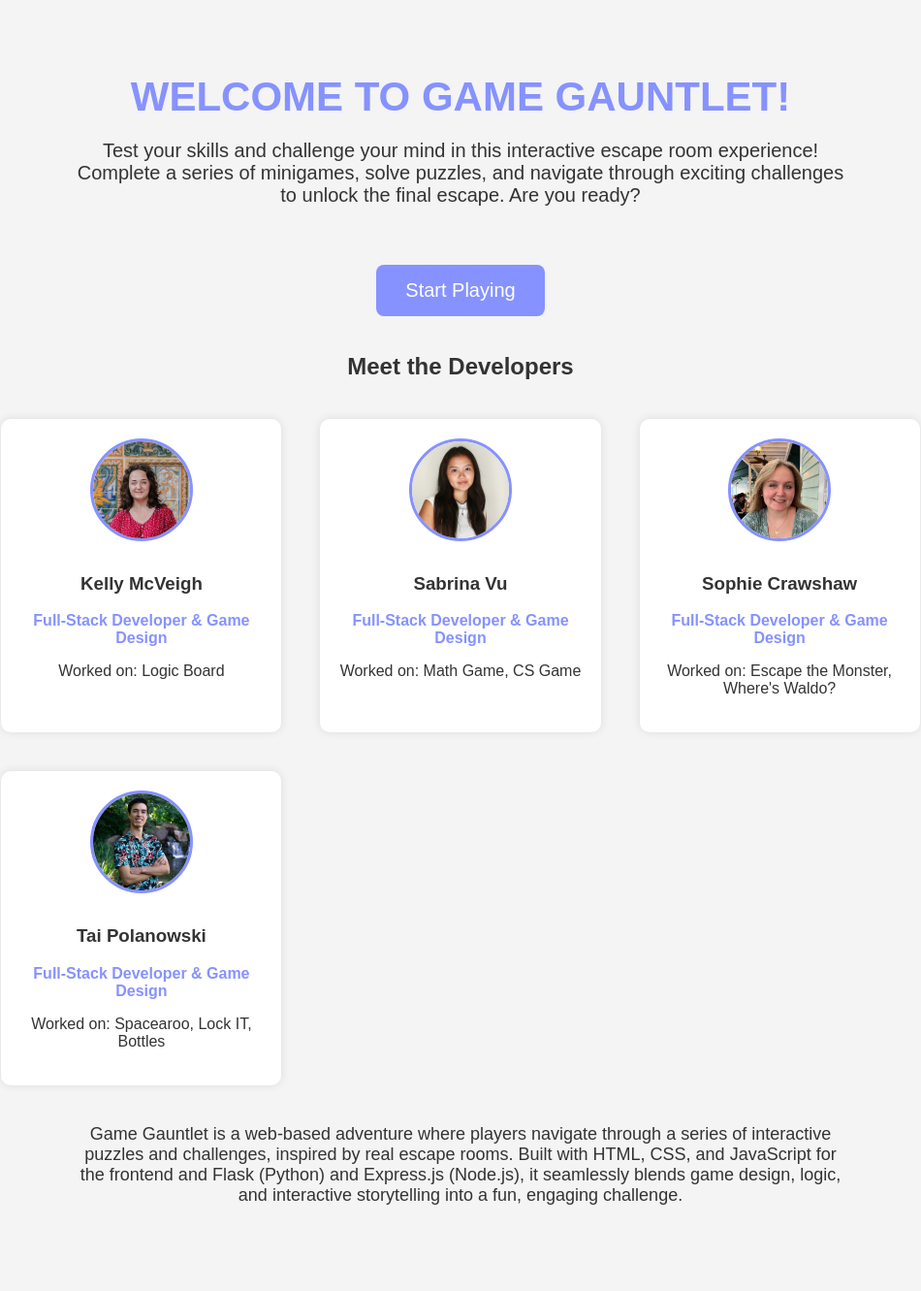
After one commit to twikia/Game-Gauntlet, a Flask app: page /about in a window 1280 px wide. The commit adds this page. Shown: the whole page at 97% size, without its empty margins (165-1115 px from the left). Run offline with Flask 3, Linux system fonts and the light colour scheme.

Commit message:
homepage and between

```diff
--- a/main.py
+++ b/main.py
@@ -66,6 +66,11 @@ def chase():
 def between():
     return render_template("between.html")
 
+@app.route("/about")
+def about():
+    return render_template("about.html")
+
+
 
 # Run the application if this script is executed directly
 if __name__ == "__main__":
--- /dev/null
+++ b/templates/about.html
@@ -0,0 +1,134 @@
+<!DOCTYPE html>
+<html lang="en">
+<head>
+    <meta charset="UTF-8">
+    <meta name="viewport" content="width=device-width, initial-scale=1.0">
+    <title>Escape Room Minigames</title>
+    <style>
+        body {
+            font-family: Arial, sans-serif;
+            background-color: #f4f4f4;
+            color: #333;
+            text-align: center;
+            padding: 40px;
+        }
+        .container {
+            max-width: 1200px;
+            margin: auto;
+        }
+        h1 {
+            font-size: 42px;
+            text-transform: uppercase;
+            color: #8692ff;
+            margin-bottom: 20px;
+        }
+        .intro {
+            font-size: 20px;
+            max-width: 800px;
+            margin: auto;
+            margin-bottom: 40px;
+        }
+        .start-button {
+            background-color: #8692ff;
+            color: white;
+            font-size: 20px;
+            padding: 15px 30px;
+            border: none;
+            border-radius: 8px;
+            cursor: pointer;
+            transition: 0.3s;
+            margin-top: 20px;
+        }
+        .start-button:hover {
+            background-color: #6b78e5;
+        }
+        .team-container {
+            display: grid;
+            grid-template-columns: repeat(auto-fit, minmax(220px, 1fr));
+            gap: 40px;
+            max-width: 100%;
+            padding: 0 10%;
+            margin-top: 40px;
+        }
+        .team-member {
+            background: #ffffff;
+            padding: 20px;
+            border-radius: 10px;
+            text-align: center;
+            box-shadow: 0 0 10px rgba(0, 0, 0, 0.1);
+        }
+        .team-member img {
+            width: 100px;
+            height: 100px;
+            border-radius: 50%;
+            margin-bottom: 10px;
+            border: 3px solid #8692ff;
+        }
+        .job-title {
+            color: #8692ff;
+            font-weight: bold;
+        }
+        .project-description {
+            max-width: 800px;
+            margin: 40px auto;
+            text-align: center;
+            font-size: 18px;
+        }
+    </style>
+</head>
+<body>
+    <div class="container">
+        <h1>Welcome to Game Gauntlet!</h1>
+        <p class="intro">
+            Test your skills and challenge your mind in this interactive escape room experience!
+            Complete a series of minigames, solve puzzles, and navigate through exciting challenges
+            to unlock the final escape. Are you ready?
+        </p>
+        <button class="start-button" onclick="startGame()">Start Playing</button>
+        <br><br>
+
+        <h2>Meet the Developers</h2>
+        <div class="team-container">
+            <div class="team-member">
+                <img src="/static/imgs/kelly.jpeg" alt="Developer 1">
+                <h3>Kelly McVeigh</h3>
+                <p class="job-title">Full-Stack Developer & Game Design</p>
+                <p>Worked on: Logic Board</p>
+            </div>
+            <div class="team-member">
+                <img src="/static/imgs/sab.jpg" alt="Developer 2">
+                <h3>Sabrina Vu</h3>
+                <p class="job-title">Full-Stack Developer & Game Design</p>
+                <p>Worked on: Math Game, CS Game</p>
+            </div>
+            <div class="team-member">
+                <img src="/static/imgs/sophie.jpg" alt="Developer 3">
+                <h3>Sophie Crawshaw</h3>
+                <p class="job-title">Full-Stack Developer & Game Design</p>
+                <p>Worked on: Escape the Monster, Where's Waldo?</p>
+            </div>
+            <div class="team-member">
+                <img src="/static/imgs/tai.jpg" alt="Developer 4">
+                <h3>Tai Polanowski</h3>
+                <p class="job-title">Full-Stack Developer & Game Design</p>
+                <p>Worked on: Spacearoo, Lock IT, Bottles</p>
+            </div>
+        </div>
+
+        <div class="project-description">
+            <p>
+                Game Gauntlet is a web-based adventure where players navigate through
+                a series of interactive puzzles and challenges, inspired by real escape rooms.
+                Built with HTML, CSS, and JavaScript for the frontend and Flask (Python) and Express.js (Node.js),
+                it seamlessly blends game design, logic, and interactive storytelling into a fun, engaging challenge.
+            </p>
+        </div>
+    </div>
+
+    <script>
+        function startGame() {
+            window.location.href = "/game-start"; // Replace with actual game start URL
+        }
+    </script>
+</body>
+</html>
```
Also changed, not shown: templates/between.html (+8 -8 lines), static/imgs/kelly.jpeg (added), static/imgs/sab.jpg (added), static/imgs/soph.jpg (added), static/imgs/sophie.jpg (added), static/imgs/tai.jpg (added).
